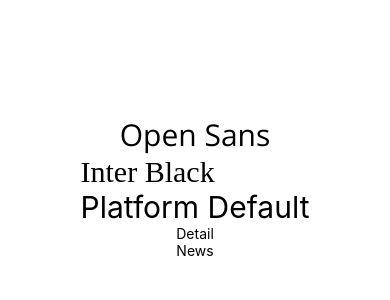
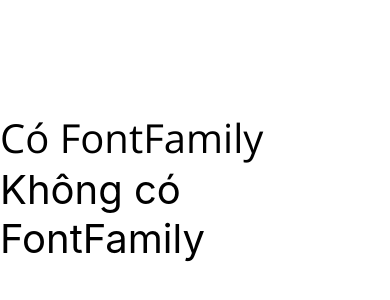
Before and after one commit to baolinh-dev/react_native-todolist-hoidanit, a React Native app: screen / in a window 390 px wide. Shown: the part 236-536 px from the top of the page. Built offline with nearby package versions, Linux system fonts and the light colour scheme.

Commit message:
compare with fontfamily and without fontfamily

```diff
--- a/App.tsx
+++ b/App.tsx
@@ -25,10 +25,7 @@
 
   return (
     <View style={styles.container}>
-      <Text style={{ fontFamily: 'OpenSans', fontSize: 30 }}>Open Sans</Text>
-      <Home />
       <Detail />
-      <News />
     </View>
   );
 }
--- a/components/news/Detail.tsx
+++ b/components/news/Detail.tsx
@@ -1,11 +1,20 @@
-import { Text, View } from "react-native"
+import { Text, View, StyleSheet} from "react-native"
 
-const Detail = () => {
+const styles = StyleSheet.create({
+    text: {
+        fontSize: 40,
+        fontFamily: 'OpenSans'
+    }
+}
+)
+
+const DetailScreen = () => {
     return (
         <View>
-            <Text>Detail</Text>
+            <Text style={styles.text}>Có FontFamily</Text>
+            <Text style={{fontSize: 40}}>Không có FontFamily</Text>
         </View>
     )
 }
 
-export default Detail
+export default DetailScreen
```
Also changed, not shown: utils/const.ts (added).
